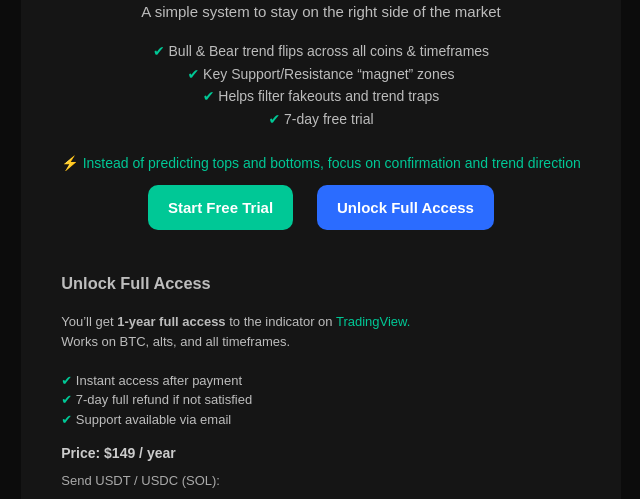
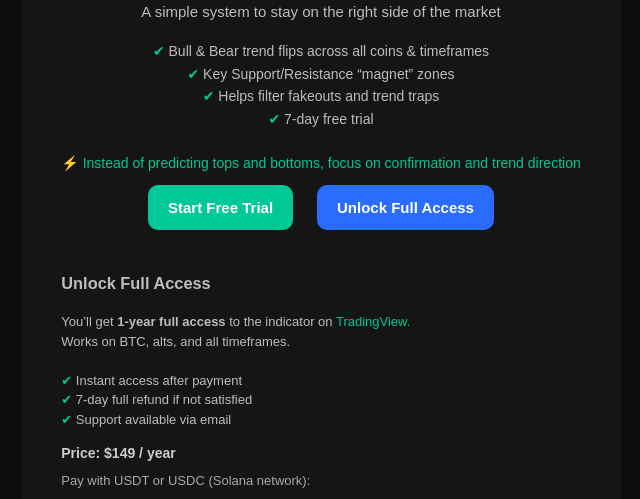
Before and after one commit to bullbearmagnet/bullbearmagnet, a plain HTML site: page index.html in a window 1280 px wide. Both pictures are taken after a click on the button "Unlock Full Access". Shown: the part 299-798 px from the top of the page, without its empty margins (319-959 px from the left). Drawn offline with Linux system fonts and the light colour scheme.

Commit message:
index.html

```diff
--- a/index.html
+++ b/index.html
@@ -275,7 +275,7 @@ A simple system to stay on the right side of the market
   </div>
 
   <div style="font-size:13px; color:#aaa; margin-bottom:6px;">
-    Send USDT / USDC (SOL):
+    Pay with USDT or USDC (Solana network):
   </div>
 
   <span class="wallet-address" style="font-size:13px;" onclick="copyWallet()">
```
